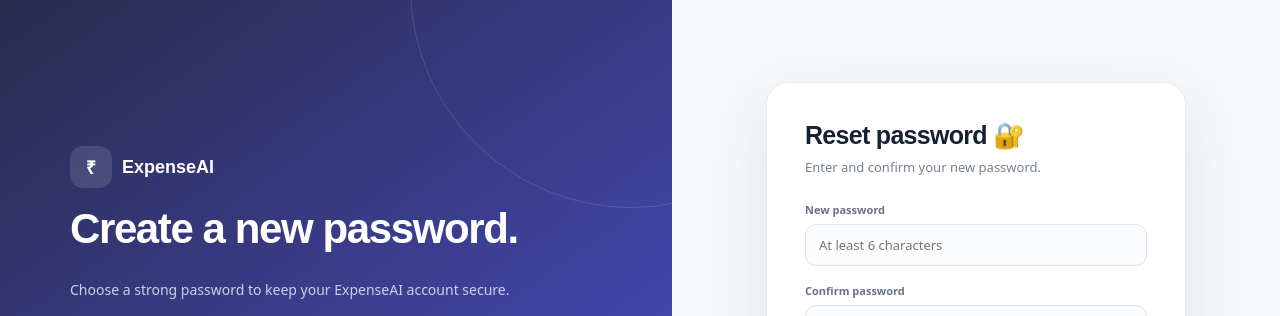
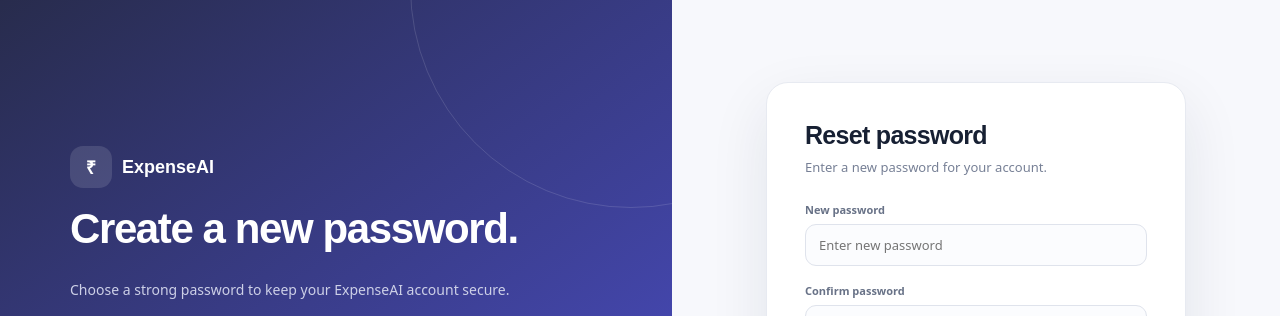
Before and after one commit to abhi123108/smart-expense-tracker, a React (Vite) app in the folder frontend/: page /reset-password/1 in a window 1280 px wide. Shown: the part 114-430 px from the top of the page. Built offline with nearby package versions, Linux system fonts and the light colour scheme.

Commit message:
Fix password reset page

```diff
--- a/frontend/src/pages/ResetPassword.jsx
+++ b/frontend/src/pages/ResetPassword.jsx
@@ -8,7 +8,6 @@ export default function ResetPassword() {
 
   const [password, setPassword] = useState('');
   const [confirmPassword, setConfirmPassword] = useState('');
-
   const [error, setError] = useState('');
   const [success, setSuccess] = useState('');
   const [loading, setLoading] = useState(false);
@@ -65,8 +64,7 @@ export default function ResetPassword() {
         <h2>Create a new password.</h2>
 
         <p>
-          Choose a strong password to keep your ExpenseAI
-          account secure.
+          Choose a strong password to keep your ExpenseAI account secure.
         </p>
 
         <div className="auth-points">
@@ -78,10 +76,10 @@ export default function ResetPassword() {
 
       <div className="auth-panel">
         <div className="auth-card">
-          <h1>Reset password 🔐</h1>
+          <h1>Reset password</h1>
 
           <p className="subtitle">
-            Enter and confirm your new password.
+            Enter a new password for your account.
           </p>
 
           <form onSubmit={handleSubmit}>
@@ -94,7 +92,7 @@ export default function ResetPassword() {
                 minLength={6}
                 value={password}
                 onChange={(e) => setPassword(e.target.value)}
-                placeholder="At least 6 characters"
+                placeholder="Enter new password"
               />
             </div>
 
```
